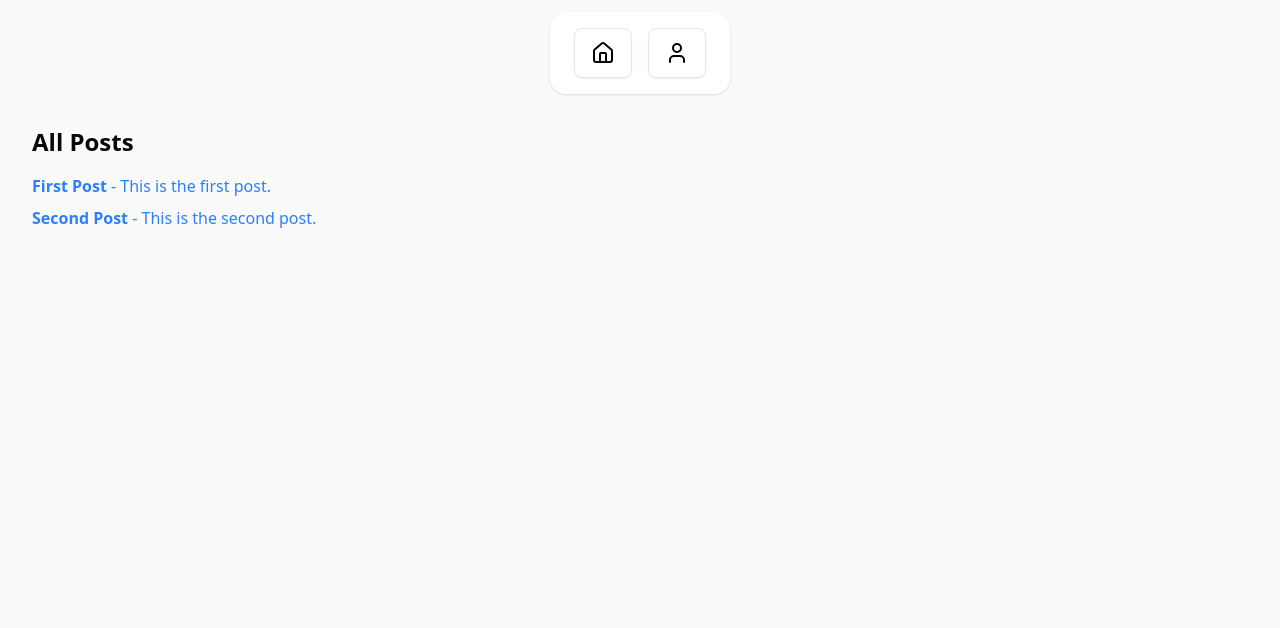
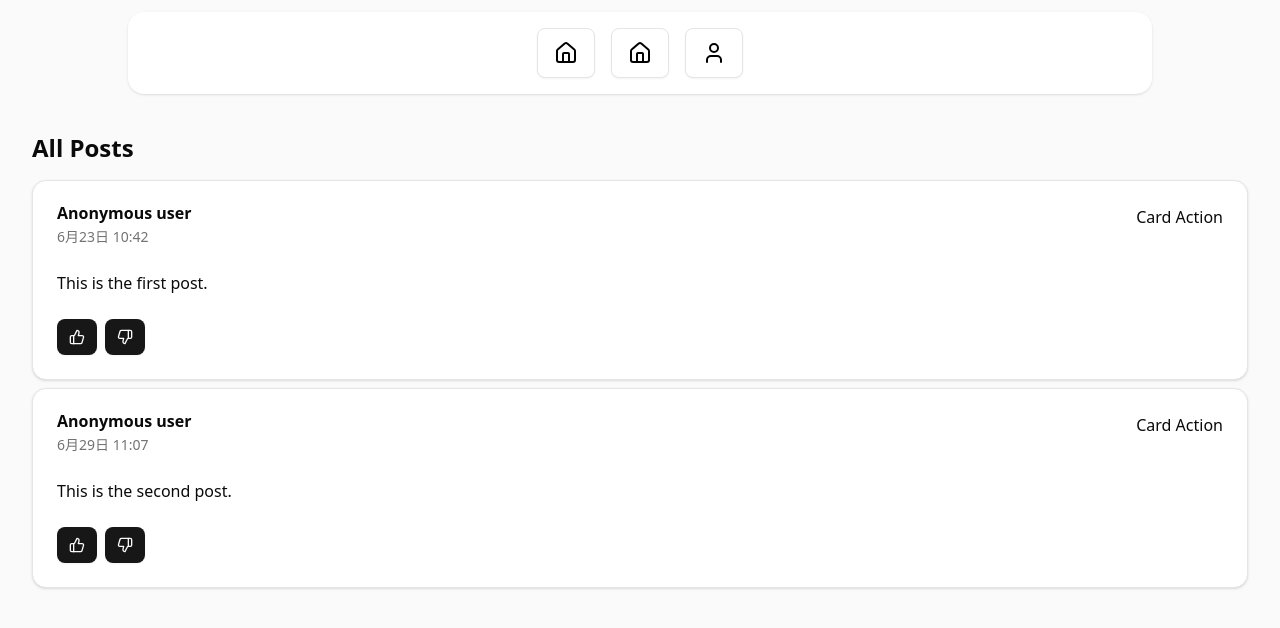
Before and after one commit to Maxhu787/anon-board, a Next.js app: page / in a window 1280 px wide. Shown: the top 628 px of the page. Built offline with nearby package versions, Linux system fonts and the light colour scheme.

Commit message:
added card

```diff
--- a/app/layout.js
+++ b/app/layout.js
@@ -8,7 +8,7 @@
         <header className="flex justify-center">
           <NavBar />
         </header>
-        <main>{children}</main>
+        <main className="mt-25">{children}</main>
       </body>
     </html>
   );
--- a/app/page.js
+++ b/app/page.js
@@ -1,10 +1,29 @@
 import Link from "next/link";
+import {
+  Card,
+  CardAction,
+  CardContent,
+  CardDescription,
+  CardFooter,
+  CardHeader,
+  CardTitle,
+} from "@/components/ui/card";
 import { Button } from "@/components/ui/button";
-
+import { ThumbsDown, ThumbsUp } from "lucide-react";
 // Mock posts data
 const posts = [
-  { id: "1", title: "First Post", summary: "This is the first post." },
-  { id: "2", title: "Second Post", summary: "This is the second post." },
+  {
+    id: "1",
+    user: "Anonymous user",
+    date: "6月23日 10:42",
+    content: "This is the first post.",
+  },
+  {
+    id: "2",
+    user: "Anonymous user",
+    date: "6月29日 11:07",
+    content: "This is the second post.",
+  },
 ];
 
 export default function Home() {
@@ -14,11 +33,25 @@
       <ul className="mb-8 space-y-2">
         {posts.map((post) => (
           <li key={post.id}>
-            <Link
-              href={`/posts/${post.id}`}
-              className="text-blue-500 hover:underline"
-            >
-              <strong>{post.title}</strong> - {post.summary}
+            <Link href={`/posts/${post.id}`}>
+              <Card>
+                <CardHeader>
+                  <CardTitle>{post.user}</CardTitle>
+                  <CardDescription>{post.date}</CardDescription>
+                  <CardAction>Card Action</CardAction>
+                </CardHeader>
+                <CardContent>
+                  <p>{post.content}</p>
+                </CardContent>
+                <CardFooter className="gap-2">
+                  <Button>
+                    <ThumbsUp />
+                  </Button>
+                  <Button>
+                    <ThumbsDown />
+                  </Button>
+                </CardFooter>
+              </Card>
             </Link>
           </li>
         ))}
--- a/components/NavBar.jsx
+++ b/components/NavBar.jsx
@@ -7,14 +7,14 @@
   NavigationMenuList,
 } from "@/components/ui/navigation-menu";
 import { Button } from "./ui/button";
-import { HouseIcon } from "lucide-react";
-import { UserIcon } from "lucide-react";
+import { House } from "lucide-react";
+import { User } from "lucide-react";
 
 function NavBar() {
   const iconSize = 24;
   return (
-    <NavigationMenu className="px-6 py-4 mt-3 rounded-2xl shadow bg-white">
-      <NavigationMenuList className="flex gap-4">
+    <NavigationMenu className="py-4 mt-3 rounded-2xl shadow bg-white w-full max-w-5xl mx-auto fixed">
+      <NavigationMenuList className="flex w-full justify-between gap-4">
         <NavigationMenuItem>
           <Button
             variant="outline"
@@ -22,10 +22,23 @@
             className="min-w-[58px] min-h-[50px]"
           >
             <Link href="/">
-              <HouseIcon
+              <House
                 style={{ height: iconSize, width: iconSize }}
                 color="#000"
-                // strokeWidth={3}
+              />
+            </Link>
+          </Button>
+        </NavigationMenuItem>
+        <NavigationMenuItem>
+          <Button
+            variant="outline"
+            asChild
+            className="min-w-[58px] min-h-[50px]"
+          >
+            <Link href="/">
+              <House
+                style={{ height: iconSize, width: iconSize }}
+                color="#000"
               />
             </Link>
           </Button>
@@ -37,7 +50,7 @@
             className="min-w-[58px] min-h-[50px]"
           >
             <Link href="/profile">
-              <UserIcon
+              <User
                 style={{ height: iconSize, width: iconSize }}
                 color="#000"
               />
--- /dev/null
+++ b/components/ui/card.jsx
@@ -0,0 +1,101 @@
+import * as React from "react"
+
+import { cn } from "@/lib/utils"
+
+function Card({
+  className,
+  ...props
+}) {
+  return (
+    (<div
+      data-slot="card"
+      className={cn(
+        "bg-card text-card-foreground flex flex-col gap-6 rounded-xl border py-6 shadow-sm",
+        className
+      )}
+      {...props} />)
+  );
+}
+
+function CardHeader({
+  className,
+  ...props
+}) {
+  return (
+    (<div
+      data-slot="card-header"
+      className={cn(
+        "@container/card-header grid auto-rows-min grid-rows-[auto_auto] items-start gap-1.5 px-6 has-data-[slot=card-action]:grid-cols-[1fr_auto] [.border-b]:pb-6",
+        className
+      )}
+      {...props} />)
+  );
+}
+
+function CardTitle({
+  className,
+  ...props
+}) {
+  return (
+    (<div
+      data-slot="card-title"
+      className={cn("leading-none font-semibold", className)}
+      {...props} />)
+  );
+}
+
+function CardDescription({
+  className,
+  ...props
+}) {
+  return (
+    (<div
+      data-slot="card-description"
+      className={cn("text-muted-foreground text-sm", className)}
+      {...props} />)
+  );
+}
+
+function CardAction({
+  className,
+  ...props
+}) {
+  return (
+    (<div
+      data-slot="card-action"
+      className={cn(
+        "col-start-2 row-span-2 row-start-1 self-start justify-self-end",
+        className
+      )}
+      {...props} />)
+  );
+}
+
+function CardContent({
+  className,
+  ...props
+}) {
+  return (<div data-slot="card-content" className={cn("px-6", className)} {...props} />);
+}
+
+function CardFooter({
+  className,
+  ...props
+}) {
+  return (
+    (<div
+      data-slot="card-footer"
+      className={cn("flex items-center px-6 [.border-t]:pt-6", className)}
+      {...props} />)
+  );
+}
+
+export {
+  Card,
+  CardHeader,
+  CardFooter,
+  CardTitle,
+  CardAction,
+  CardDescription,
+  CardContent,
+}
```
